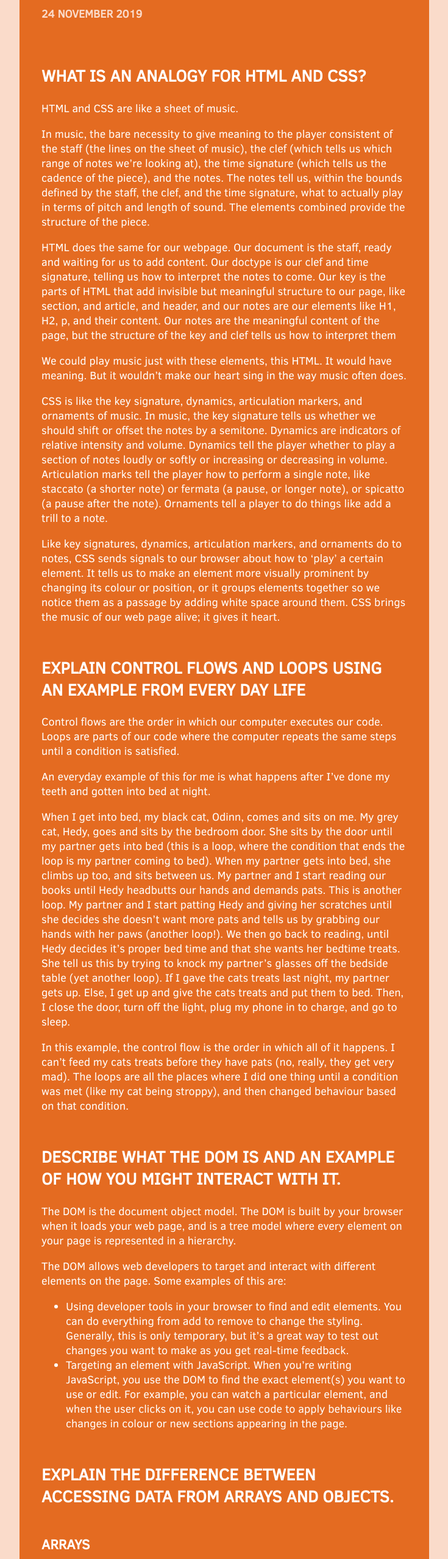
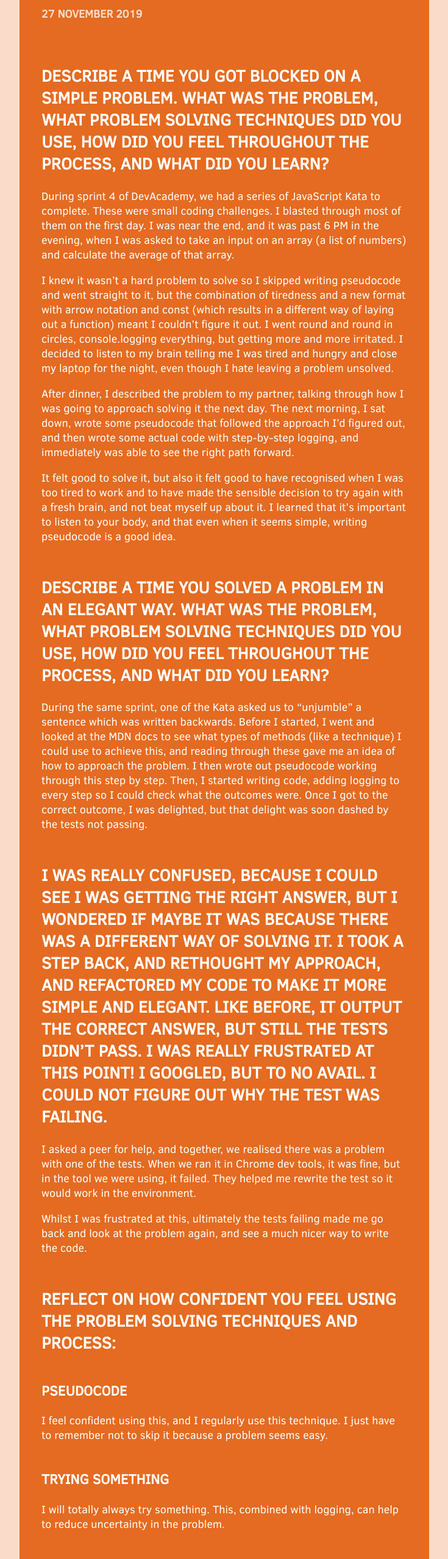
Before and after one commit to natdudley/dev-academy-blog, a plain HTML site: page blog/sprint4-technical.html in a window 1280 px wide. Shown: the part 240-2797 px from the top of the page at 61% size, without its empty margins (272-1007 px from the left). Drawn offline with Linux system fonts and the light colour scheme.

Commit message:
add sprint 4 blogs to homepage

```diff
--- a/assets/styles/main.css
+++ b/assets/styles/main.css
@@ -69,6 +69,12 @@ section {
 }
 #list-6{
   grid-area: 4/1/5/5;
+}
+#list-7{
+  grid-area: 4/6/5/10;
+}
+#list-8{
+  grid-area: 5/3/6/7;
 }
  .list-title {
     grid-area: title;
--- a/blog/sprint4-technical.html
+++ b/blog/sprint4-technical.html
@@ -2,9 +2,14 @@
 <html>
   <head>
     <title>Nat Dudley's Dev Academy blog</title>
-        <meta charset="UTF-8">
-        <link href="../assets/styles/main.css" rel="stylesheet" type="text/css">
-        <link rel="stylesheet" href="../assets/styles/font.css" type="text/css" charset="utf-8" />
+    <meta charset="UTF-8" />
+    <link href="../assets/styles/main.css" rel="stylesheet" type="text/css" />
+    <link
+      rel="stylesheet"
+      href="../assets/styles/font.css"
+      type="text/css"
+      charset="utf-8"
+    />
   </head>
   <body>
     <header>
@@ -13,73 +18,151 @@
     <main>
       <section>
         <div class="list-title">
-              <h1>Sprint 3 Technical Blog</h1>
-              <h2>Q&A on HTML, CSS, and JS principles</h2>
-              <h3>24 November 2019</h3>
+          <h1>Sprint 4 Technical Blog</h1>
+          <h2>Problem solving techniques</h2>
+          <h3>27 November 2019</h3>
         </div>
         <div class="list-content">
-              <h2>What is an analogy for HTML and CSS?</h2>
-              <p>HTML and CSS are like a sheet of music.</p>
-              <p>In music, the bare necessity to give meaning to the player consistent of the staff (the lines on the sheet of music), the clef (which tells us which range of notes we’re looking at), the time signature (which tells us the cadence of the piece), and the notes. The notes tell us, within the bounds defined by the staff, the clef, and the time signature, what to actually play in terms of pitch and length of sound. The elements combined provide the structure of the piece.</p>
-              <p>HTML does the same for our webpage. Our document is the staff, ready and waiting for us to add content. Our doctype is our clef and time signature, telling us how to interpret the notes to come. Our key is the parts of HTML that add invisible but meaningful structure to our page, like section, and article, and header, and our notes are our elements like H1, H2, p, and their content. Our notes are the meaningful content of the page, but the structure of the key and clef tells us how to interpret them</p>
-              <p>We could play music just with these elements, this HTML. It would have meaning. But it wouldn’t make our heart sing in the way music often does.</p>
-              <p>CSS is like the key signature, dynamics, articulation markers, and ornaments of music. In music, the key signature tells us whether we should shift or offset the notes by a semitone. Dynamics are indicators of relative intensity and volume. Dynamics tell the player whether to play a section of notes loudly or softly or increasing or decreasing in volume. Articulation marks tell the player how to perform a single note, like staccato (a shorter note) or fermata (a pause, or longer note), or spicatto (a pause after the note). Ornaments tell a player to do things like add a trill to a note.</p>
-              <p>Like key signatures, dynamics, articulation markers, and ornaments do to notes, CSS sends signals to our browser about how to ‘play’ a certain element. It tells us to make an element more visually prominent by changing its colour or position, or it groups elements together so we notice them as a passage by adding white space around them. CSS brings the music of our web page alive; it gives it heart.</p>
-              <h2>Explain control flows and loops using an example from every day life</h2>
-              <p>Control flows are the order in which our computer executes our code. Loops are parts of our code where the computer repeats the same steps until a condition is satisfied.</p>
-              <p>An everyday example of this for me is what happens after I’ve done my teeth and gotten into bed at night.</p>
-              <p>When I get into bed, my black cat, Odinn, comes and sits on me. My grey cat, Hedy, goes and sits by the bedroom door. She sits by the door until my partner gets into bed (this is a loop, where the condition that ends the loop is my partner coming to bed). When my partner gets into bed, she climbs up too, and sits between us. My partner and I start reading our books until Hedy headbutts our hands and demands pats. This is another loop. My partner and I start patting Hedy and giving her scratches until she decides she doesn’t want more pats and tells us by grabbing our hands with her paws (another loop!). We then go back to reading, until Hedy decides it’s proper bed time and that she wants her bedtime treats. She tell us this by trying to knock my partner’s glasses off the bedside table (yet another loop). If I gave the cats treats last night, my partner gets up. Else, I get up and give the cats treats and put them to bed. Then, I close the door, turn off the light, plug my phone in to charge, and go to sleep.</p>
-              <p>In this example, the control flow is the order in which all of it happens. I can’t feed my cats treats before they have pats (no, really, they get very mad). The loops are all the places where I did one thing until a condition was met (like my cat being stroppy), and then changed behaviour based on that condition.</p>
-              <h2>Describe what the DOM is and an example of how you might interact with it.</h2>
-              <p>The DOM is the document object model. The DOM is built by your browser when it loads your web page, and is a tree model where every element on your page is represented in a hierarchy.</p>
-              <p>The DOM allows web developers to target and interact with different elements on the page. Some examples of this are:</p>
-              <ul>
-                <li>Using developer tools in your browser to find and edit elements. You can do everything from add to remove to change the styling. Generally, this is only temporary, but it’s a great way to test out changes you want to make as you get real-time feedback.</li>
-                <li>Targeting an element with JavaScript. When you’re writing JavaScript, you use the DOM to find the exact element(s) you want to use or edit. For example, you can watch a particular element, and when the user clicks on it, you can use code to apply behaviours like changes in colour or new sections appearing in the page.</li>
-              </ul>
-              <h2>Explain the difference between accessing data from arrays and objects.</h2>
-              <h3>Arrays</h3>
-              <p>Arrays are a special type of variable in JavaScript that allows us to store an ordered list of things. Those things can be any type of variable such as string or number or even an object.</p>
-              <p>In general, order matters in an array, but does not matter in an object.</p>
-              <h4>Accessing arrays</h4>
-              <p>Because order matters in an array, we access an array differently, by using the position of the item in the array. For example, if we had an array called shoppingList, and we wanted to get the first item on the shopping list, we would use shoppingList[0].</p>
-              <p>If we wanted to list out every item in shoppingList, there are a few different approaches. We use these approaches because they respect and follow the order of the items in the array.</p>
-              <h5>For loop</h5>
-              <p>We could use a for loop, telling the computer to start at position 0, and print out that item, increasing the position as long as it’s less than the total length of our list.</p>
-              <pre><code>for (var i = 0; i < shoppingList.length; i++) {
-                    console.log(shoppingList[i]); // logs items in shoppingList
-                  }</code></pre>
-              <h5>For…of loop</h5>
-              <p>We could also tell the computer that for each item of the array to print out that item.</p>
-              <pre><code>for (var item of shoppingList) {
-                    console.log(item); // logs items in shoppingList
-                  }</code></pre>
-              <h5>forEach method</h5>
-              <p>Finally, we could add a method to our array name that also tells it to print out each item in the array.</p>
-              <pre><code>shoppingList.forEach(item) {
-                    console.log(item); // logs items in shoppingList
-                  });</code></pre>
-              <p>We don’t use the for…in loop for arrays because the for…in loop doesn’t always respect the order of the array.</p>
-              <h3>Objects</h3>
-              <p>Objects are a special type in JavaScript that are used to store a collection of information about a thing. Objects contain a series of keys and the values that belong to each key. An example of this is an apple. The apple object has properties, like a colour (green), a variety (Granny Smith), a taste (sharp, sweet), and a weight (100g). These are called key-value pairs (even when there’s more than one value, because that value is an array).</p>
-              <p>In general, order does not matter in an object.</p>
-              <h4>Accessing objects</h4>
-              <p>Because objects contain a bunch of key-value pairs, we look up the value by using the key, which is a variable. For example, to find out the variety of the object ‘apple’, we’d use apple.variety. This is called dot notation. We could also use apple[‘variety’].</p>
-              <p>Because objects don’t have a fixed order, we can’t just use a standard for loop which increases the order number. Nor can we use a for…of loop. Instead, we use:</p>
-              <h5>For...in loop</h5>
-              <p>For…in loops tell our computer for every variable in our object, to first print out the variable, and then to print out the value belonging to object.variable.</p>
-              <pre><code>for (var key in apple) {
-                    console.log(key); // logs keys in apple
-                    console.log(apple[key]); // logs values in apple
-                  }</code></pre>
-              <h3>The difference</h3>
-              <p>When we access arrays, we use methods that rely on the order of the array, and enable us to loop through the array by increasing/decreasing the order number.</p>
-              <p>When we access objects, we use methods that do not rely on the order of the array, and instead use the key-value pairs.</p>
-              <h2>Explain what functions are and why they are useful.</h2>
-              <p>Functions are small parts of our code called ‘subprograms’. We use them to complete a specific task in our code. </p>
-              <p>We give a function inputs, and then use code to tell them computer what to do with those inputs. It can be simple, like printing them out, or more complicated like using them to look up another item, or performing calculations on them.</p>
-              <p>At the end of the function, we’ll be returned a value based on what we’ve told the function to do with the inputs.</p>
-              <p>Functions are useful because they stop us from having to repeat the same code over and over by writing something that can be invoked and run using different inputs.</p>
+          <h2>
+            Describe a time you got blocked on a simple problem. What was the
+            problem, what problem solving techniques did you use, how did you
+            feel throughout the process, and what did you learn?
+          </h2>
+          <p>
+            During sprint 4 of DevAcademy, we had a series of JavaScript Kata to
+            complete. These were small coding challenges. I blasted through most
+            of them on the first day. I was near the end, and it was past 6 PM
+            in the evening, when I was asked to take an input on an array (a
+            list of numbers) and calculate the average of that array.
+          </p>
+          <p>
+            I knew it wasn’t a hard problem to solve so I skipped writing
+            pseudocode and went straight to it, but the combination of tiredness
+            and a new format with arrow notation and const (which results in a
+            different way of laying out a function) meant I couldn’t figure it
+            out. I went round and round in circles, console.logging everything,
+            but getting more and more irritated. I decided to listen to my brain
+            telling me I was tired and hungry and close my laptop for the night,
+            even though I hate leaving a problem unsolved.
+          </p>
+          <p>
+            After dinner, I described the problem to my partner, talking through
+            how I was going to approach solving it the next day. The next
+            morning, I sat down, wrote some pseudocode that followed the
+            approach I’d figured out, and then wrote some actual code with
+            step-by-step logging, and immediately was able to see the right path
+            forward.
+          </p>
+          <p>
+            It felt good to solve it, but also it felt good to have recognised
+            when I was too tired to work and to have made the sensible decision
+            to try again with a fresh brain, and not beat myself up about it. I
+            learned that it’s important to listen to your body, and that even
+            when it seems simple, writing pseudocode is a good idea.
+          </p>
+          <h2>
+            Describe a time you solved a problem in an elegant way. What was the
+            problem, what problem solving techniques did you use, how did you
+            feel throughout the process, and what did you learn?
+          </h2>
+          <p>
+            During the same sprint, one of the Kata asked us to “unjumble” a
+            sentence which was written backwards. Before I started, I went and
+            looked at the MDN docs to see what types of methods (like a
+            technique) I could use to achieve this, and reading through these
+            gave me an idea of how to approach the problem. I then wrote out
+            pseudocode working through this step by step. Then, I started
+            writing code, adding logging to every step so I could check what the
+            outcomes were. Once I got to the correct outcome, I was delighted,
+            but that delight was soon dashed by the tests not passing.
+          </p>
+          <h2>
+            I was really confused, because I could see I was getting the right
+            answer, but I wondered if maybe it was because there was a different
+            way of solving it. I took a step back, and rethought my approach,
+            and refactored my code to make it more simple and elegant. Like
+            before, it output the correct answer, but still the tests didn’t
+            pass. I was really frustrated at this point! I googled, but to no
+            avail. I could not figure out why the test was failing.
+          </h2>
+          <p>
+            I asked a peer for help, and together, we realised there was a
+            problem with one of the tests. When we ran it in Chrome dev tools,
+            it was fine, but in the tool we were using, it failed. They helped
+            me rewrite the test so it would work in the environment.
+          </p>
+          <p>
+            Whilst I was frustrated at this, ultimately the tests failing made
+            me go back and look at the problem again, and see a much nicer way
+            to write the code.
+          </p>
+          <h2>
+            Reflect on how confident you feel using the problem solving
+            techniques and process:
+          </h2>
+          <h3>
+            Pseudocode
+          </h3>
+          <p>
+            I feel confident using this, and I regularly use this technique. I
+            just have to remember not to skip it because a problem seems easy.
+          </p>
+          <h3>
+            Trying something
+          </h3>
+          <p>
+            I will totally always try something. This, combined with logging,
+            can help to reduce uncertainty in the problem.
+          </p>
+          <h3>
+            Rubber ducky method
+          </h3>
+          <p>
+            I feel a bit silly doing this, especially in a shared space, but
+            when I do it it helps a lot.
+          </p>
+          <h3>
+            Reading error messages
+          </h3>
+          <p>
+            I’m a bit less confident with this, but I do read them to see what
+            they say and the line they occur on.
+          </p>
+          <h3>
+            Console.logging
+          </h3>
+          <p>
+            Always be console logging! I use this all the time.
+          </p>
+          <h3>
+            Googling
+          </h3>
+          <p>
+            Google is totally your best friend, although you have to pay close
+            attention to the quality of the sources and how recently they were
+            written in case they use deprecated approaches.
+          </p>
+          <h3>
+            Asking your peers for help
+          </h3>
+          <p>
+            I’ve done a bit of this, although it’s a bit harder when you’re a
+            little ahead in the curriculum.
+          </p>
+          <h3>
+            Asking coaches for help
+          </h3>
+          <p>
+            I haven’t really done this, mainly because this is the first week I
+            got stuck and my coach is away, heh.
+          </p>
+          <h3>
+            Improving your process with reflection
+          </h3>
+          <p>
+            I still feel a little silly doing this, but it’s becoming more
+            useful.
+          </p>
         </div>
       </section>
     </main>
```
Also changed, not shown: index.html (+16 -4 lines). Lines whose indentation alone changed are shown as unchanged.
